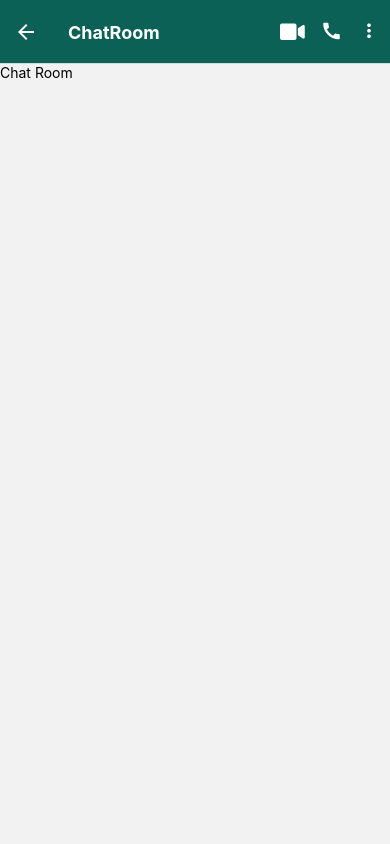
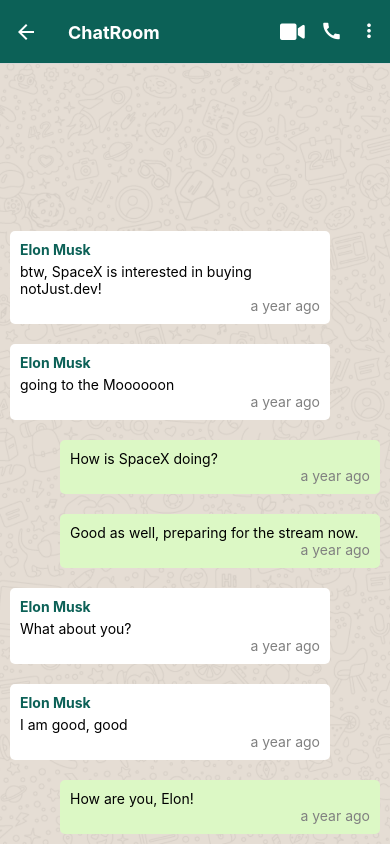
Before and after one commit to togenius1/WhatsAppClone, a React Native app: screen /ChatRoom in a window 390 px wide. Built offline with nearby package versions, Linux system fonts and the light colour scheme.

Commit message:
chat messages created

```diff
--- a/components/ChatMessage/index.tsx
+++ b/components/ChatMessage/index.tsx
@@ -1,19 +1,19 @@
+import {View, Text} from 'react-native';
 import React from 'react';
-import {Text, View} from 'react-native';
+import moment from 'moment';
+
 import {Message} from '../../types';
-import moment from 'moment';
 import styles from './styles';
 
-export type ChatMessageProps = {
+type ChatMessageProps = {
   message: Message;
-  myId: String;
 };
 
 const ChatMessage = (props: ChatMessageProps) => {
-  const {message, myId} = props;
+  const {message} = props;
 
   const isMyMessage = () => {
-    return message.user.id === myId;
+    return message.user.id === 'u1';
   };
 
   return (
--- a/components/ChatMessage/styles.ts
+++ b/components/ChatMessage/styles.ts
@@ -1,5 +1,5 @@
-import { StyleSheet } from "react-native";
-import Colors from "../../constants/Colors";
+import {StyleSheet} from 'react-native';
+import Colors from '../../constants/Colors';
 
 const styles = StyleSheet.create({
   container: {
@@ -11,16 +11,14 @@
   },
   name: {
     color: Colors.light.tint,
-    fontWeight: "bold",
+    fontWeight: 'bold',
     marginBottom: 5,
   },
-  message: {
-
+  message: {},
+  time: {
+    alignSelf: 'flex-end',
+    color: 'grey',
   },
-  time: {
-    alignSelf: "flex-end",
-    color: 'grey'
-  }
 });
 
 export default styles;
--- a/screens/ChatRoomScreen.tsx
+++ b/screens/ChatRoomScreen.tsx
@@ -1,15 +1,22 @@
-import {Text, View} from 'react-native';
+import {FlatList, ImageBackground} from 'react-native';
 import React from 'react';
+import {useRoute} from '@react-navigation/native';
 
-import {useRoute} from '@react-navigation/native';
+import chatRoomData from '../data/Chats';
+import ChatMessage from '../components/ChatMessage';
+import BG from '../assets/images/BG.png';
 
 const ChatRoomScreen = () => {
   const route = useRoute();
 
   return (
-    <View>
-      <Text>Chat Room</Text>
-    </View>
+    <ImageBackground style={{width: '100%', height: '100%'}} source={BG}>
+      <FlatList
+        data={chatRoomData.messages}
+        renderItem={({item}) => <ChatMessage message={item} />}
+        inverted
+      />
+    </ImageBackground>
   );
 };
 
```
